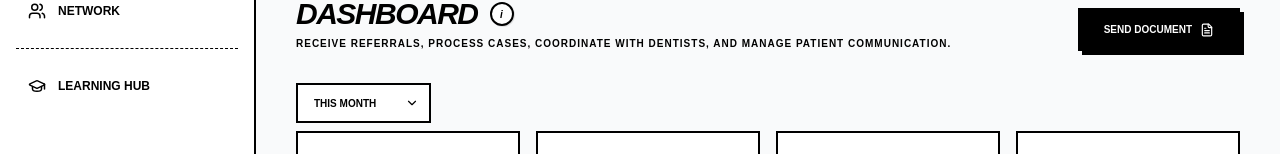
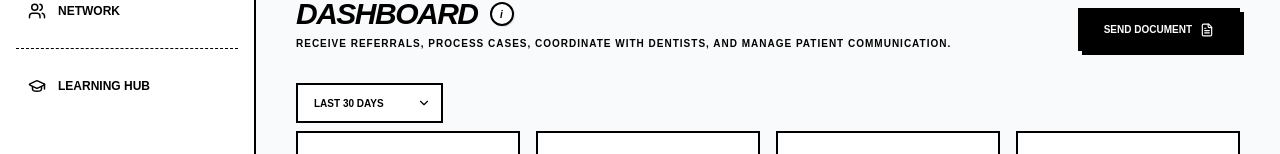
Before and after one commit to anton-g-kulikov/drtalk, a Next.js app: page /dashboard in a window 1280 px wide. Shown: the part 240-394 px from the top of the page. Built offline with nearby package versions, Linux system fonts and the light colour scheme; no server answers; the database is empty.

Commit message:
refactor: update time range labels to rolling periods and remove obsolete year-over-year option

```diff
--- a/src/components/prototype/DashboardStats.tsx
+++ b/src/components/prototype/DashboardStats.tsx
@@ -1,7 +1,7 @@
 import type { LucideIcon } from 'lucide-react';
 import { ChevronDown } from 'lucide-react';
 
-export type DashboardTimeRange = 'day' | 'week' | 'month' | 'quarter' | 'year' | 'last_year';
+export type DashboardTimeRange = 'day' | 'week' | 'month' | 'quarter' | 'year';
 
 export type DashboardStat = {
   label: string;
@@ -33,11 +33,10 @@ export function DashboardStats({
             className="wireframe-input py-2 pl-4 pr-10 text-[10px] font-black uppercase appearance-none bg-white cursor-pointer hover:bg-gray-50 focus:outline-none h-10 border-2 border-black"
           >
             <option value="day">Today</option>
-            <option value="week">This Week</option>
-            <option value="month">This Month</option>
-            <option value="quarter">This Quarter</option>
-            <option value="year">This Year</option>
-            <option value="last_year">Last Year</option>
+            <option value="week">Last 7 Days</option>
+            <option value="month">Last 30 Days</option>
+            <option value="quarter">Last 90 Days</option>
+            <option value="year">Last 12 Months</option>
           </select>
           <div className="absolute right-3 top-1/2 -translate-y-1/2 pointer-events-none">
             <ChevronDown size={14} className="text-black" />
--- a/src/components/prototype/NetworkPrototypeView.tsx
+++ b/src/components/prototype/NetworkPrototypeView.tsx
@@ -50,11 +50,10 @@ function NetworkAnalytics({ config }: { config: NetworkRoleConfig }) {
               className="wireframe-input py-2 pl-4 pr-10 text-[10px] font-black uppercase appearance-none bg-white cursor-pointer hover:bg-gray-50 focus:outline-none h-10 border-2 border-black"
             >
               <option value="day">Today</option>
-              <option value="week">This Week</option>
-              <option value="month">This Month</option>
-              <option value="quarter">This Quarter</option>
-              <option value="year">This Year</option>
-              <option value="last_year">Last Year</option>
+              <option value="week">Last 7 Days</option>
+              <option value="month">Last 30 Days</option>
+              <option value="quarter">Last 90 Days</option>
+              <option value="year">Last 12 Months</option>
             </select>
             <div className="absolute right-3 top-1/2 -translate-y-1/2 pointer-events-none">
               <ChevronDown size={14} className="text-black" />
--- a/src/components/prototype/ReferralPipelineControls.tsx
+++ b/src/components/prototype/ReferralPipelineControls.tsx
@@ -3,7 +3,7 @@
 import { ChevronDown, Filter, Search } from 'lucide-react';
 import type { ReferralStatus } from '@/lib/referrals';
 
-export type ReferralTimeRange = 'day' | 'week' | 'month' | 'quarter' | 'year' | 'last_year';
+export type ReferralTimeRange = 'day' | 'week' | 'month' | 'quarter' | 'year';
 
 type ReferralPipelineControlsProps = {
   isDentist: boolean;
@@ -105,11 +105,10 @@ export function ReferralPipelineControls({
               className="wireframe-input py-2 pl-4 pr-10 text-[11px] font-black uppercase appearance-none bg-white cursor-pointer hover:bg-gray-50 focus:outline-none h-10 border-2 border-black"
             >
               <option value="day">Today</option>
-              <option value="week">This Week</option>
-              <option value="month">This Month</option>
-              <option value="quarter">This Quarter</option>
-              <option value="year">This Year</option>
-              <option value="last_year">Last Year</option>
+              <option value="week">Last 7 Days</option>
+              <option value="month">Last 30 Days</option>
+              <option value="quarter">Last 90 Days</option>
+              <option value="year">Last 12 Months</option>
             </select>
             <div className="absolute right-3 top-1/2 -translate-y-1/2 pointer-events-none">
               <ChevronDown size={14} className="text-black" />
```
Also changed, not shown: src/prototype/networkFixtures.ts (+1 -11 lines).
